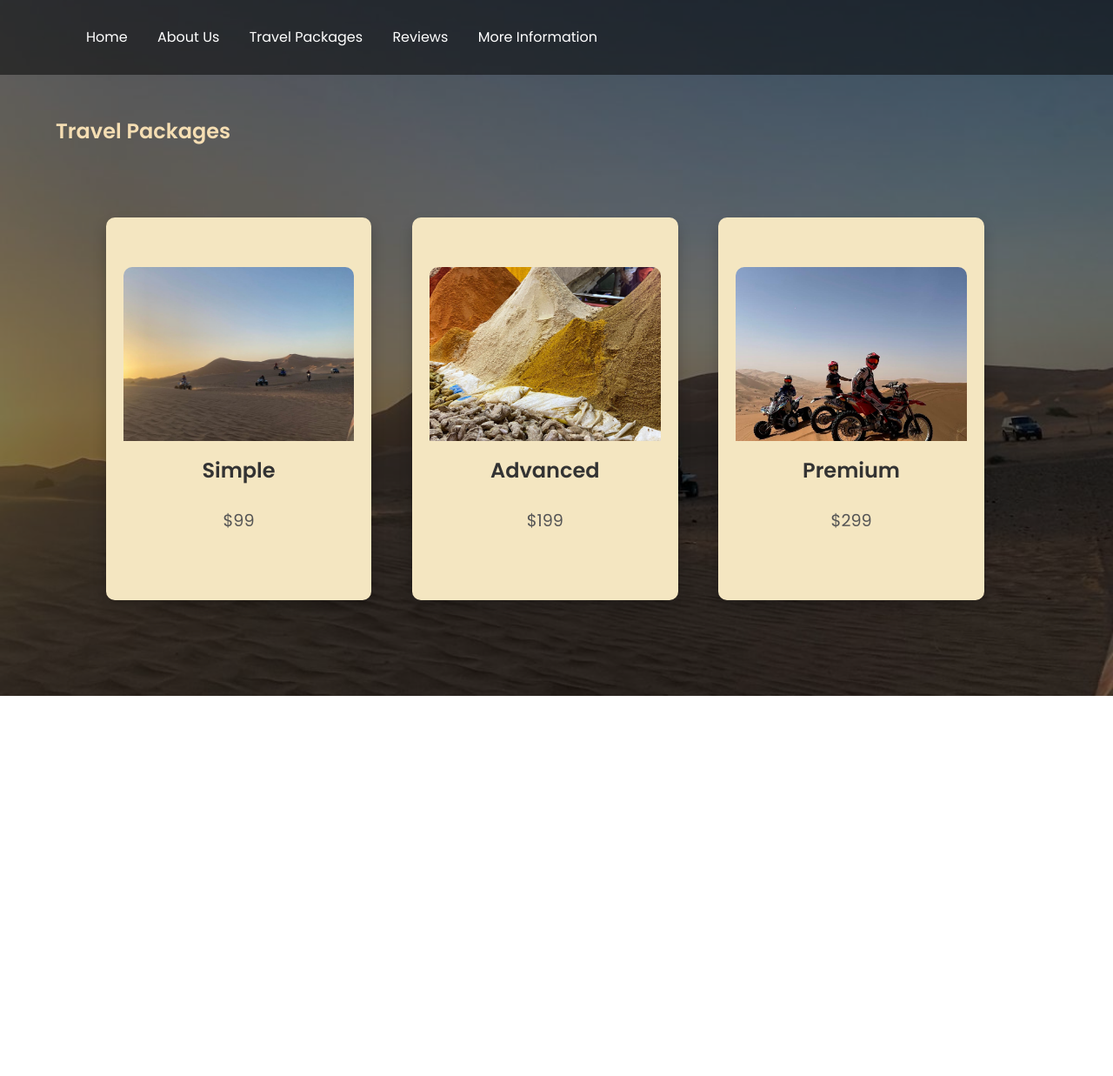
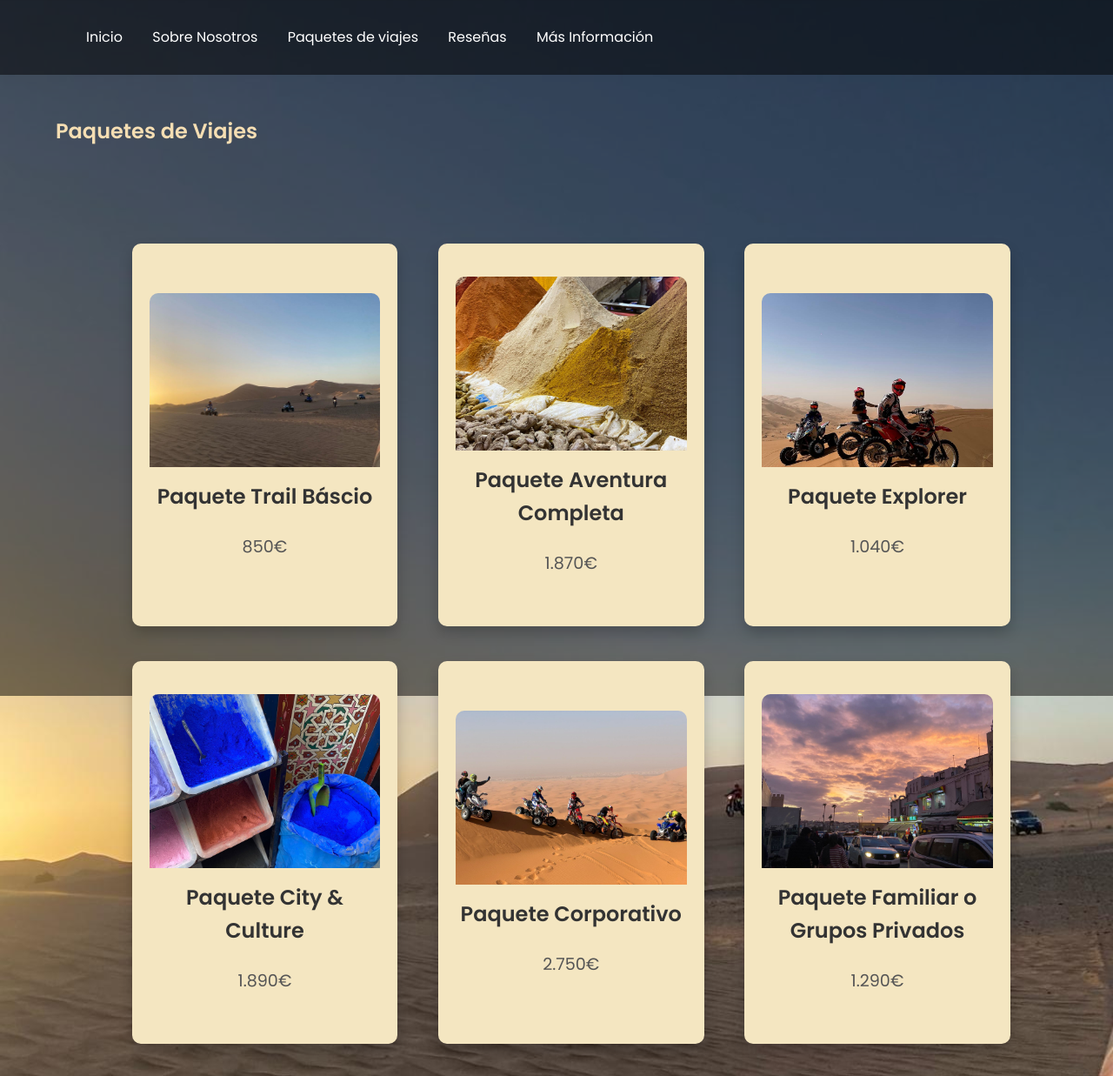
Before and after one commit to i-caro/TrailAndGo, a plain HTML site: page packages.html in a window 1280 px wide. Shown: the top 1237 px of the page at 87% size. Before the commit the page ends 800 px from the top, so only its background shows below. Drawn offline with Linux system fonts and the light colour scheme.

Commit message:
arreglada

```diff
--- a/packages.html
+++ b/packages.html
@@ -12,11 +12,11 @@
     <!-- Navbar -->
     <nav class="navbar" id="navbar">
         <div class="container">
-            <a href="index.html">Home</a>
-            <a href="about.html">About Us</a>
-            <a href="packages.html">Travel Packages</a>
-            <a href="reviews.html">Reviews</a>
-            <a href="contact.html">More Information</a>
+            <a href="index.html">Inicio</a>
+            <a href="about.html">Sobre Nosotros</a>
+            <a href="packages.html">Paquetes de viajes</a>
+            <a href="reviews.html">Reseñas</a>
+            <a href="contact.html">Más Información</a>
         </div>
     </nav>
 
@@ -24,41 +24,85 @@
     <main>
         <section class="packages">
             <div class="container">
-                <h1 id="travel">Travel Packages</h1>
+                <h1 id="travel">Paquetes de Viajes</h1>
                 <div class="packages-container">
-                    <!-- Simple Package -->
+
                     <div class="card">
                         <div class="card-side card-front">
                             <img src="images/dos.jpeg" alt="Simple Package">
-                            <h3>Simple</h3>
-                            <p>$99</p>
+                            <h3>Paquete Trail Báscio</h3>
+                            <p>850€</p>
                         </div>
                         <div class="card-side card-back">
-                            <p>Basic vehicle rental, one pre-planned route, and 24/7 assistance.</p>
+                            <p>Paquete báscio con moto propia. Se incluye transporte, alojamiento y seguro.</p>
                         </div>
                     </div>
 
-                    <!-- Advanced Package -->
+
                     <div class="card">
                         <div class="card-side card-front">
                             <img src="images/cinco.jpeg" alt="Advanced Package">
-                            <h3>Advanced</h3>
-                            <p>$199</p>
+                            <h3>Paquete Aventura Completa</h3>
+                            <p>1.870€</p>
                         </div>
                         <div class="card-side card-back">
-                            <p>Vehicle rental, personalized route planning, travel assistance, and basic tips for your trip.</p>
+                            <p>Inlcuye alquiler de moto totalmente equipada, y todas las ventajas del paquete básico.</p>
                         </div>
                     </div>
 
-                    <!-- Premium Package -->
+
                     <div class="card">
                         <div class="card-side card-front">
                             <img src="images/uno.jpeg" alt="Premium Package">
-                            <h3>Premium</h3>
-                            <p>$299</p>
+                            <h3>Paquete Explorer</h3>
+                            <p>1.040€</p>
                         </div>
                         <div class="card-side card-back">
-                            <p>Luxury vehicle rental, fully personalized route planning, premium assistance, and exclusive travel tips.</p>
+                            <p>Precio con coche propio, el alquiler del coche aumentaría el precio unos 800€.</p>
+                        </div>
+                    </div>
+
+                    <div class="card">
+                        <div class="card-side card-front">
+                            <img src="images/tres.jpeg" alt="Advanced Package">
+                            <h3>Paquete City & Culture</h3>
+                            <p>1.890€</p>
+                        </div>
+                        <div class="card-side card-back">
+                            <p>Incluye transporte por la ciudad, guía especializado y alojamiento en hoteles de 3 a 5 estrellas en el centro de la ciudad.</p>
+                        </div>
+                    </div>
+
+                    <div class="card">
+                        <div class="card-side card-front">
+                            <img src="images/diez.jpeg" alt="Advanced Package">
+                            <h3>Paquete Corporativo</h3>
+                            <p>2.750€</p>
+                        </div>
+                        <div class="card-side card-back">
+                            <p>Perfecto para un viaje de empresa o un grupo muy numeroso. Todas las ventajas de City & Culture.</p>
+                        </div>
+                    </div>
+
+                    <div class="card">
+                        <div class="card-side card-front">
+                            <img src="images/ocho.jpeg" alt="Advanced Package">
+                            <h3>Paquete Familiar o Grupos Privados</h3>
+                            <p>1.290€</p>
+                        </div>
+                        <div class="card-side card-back">
+                            <p>Una experiencia adaptada para que los miembros más pequeños también disfruten.</p>
+                        </div>
+                    </div>
+
+                    <div class="card">
+                        <div class="card-side card-front">
+                            <img src="images/siete.jpeg" alt="Advanced Package">
+                            <h3>Paquete Overlanding Extremo</h3>
+                            <p>1.400€</p>
+                        </div>
+                        <div class="card-side card-back">
+                            <p>Para los más aventureros, contamos con un sistema de comunicación radio satelital y mapas físicos para los terrenos mas extremos.</p>
                         </div>
                     </div>
                 </div>
--- a/style/styles.css
+++ b/style/styles.css
@@ -313,6 +313,7 @@ body {
     transform-style: preserve-3d;
     transition: transform 0.8s;
     cursor: pointer;
+    margin: 30px;
 }
 
 .card:hover {
```
Also changed, not shown: about.html (+10 -10 lines), contact.html (+12 -12 lines), index.html (+16 -16 lines), reviews.html (+5 -5 lines).
